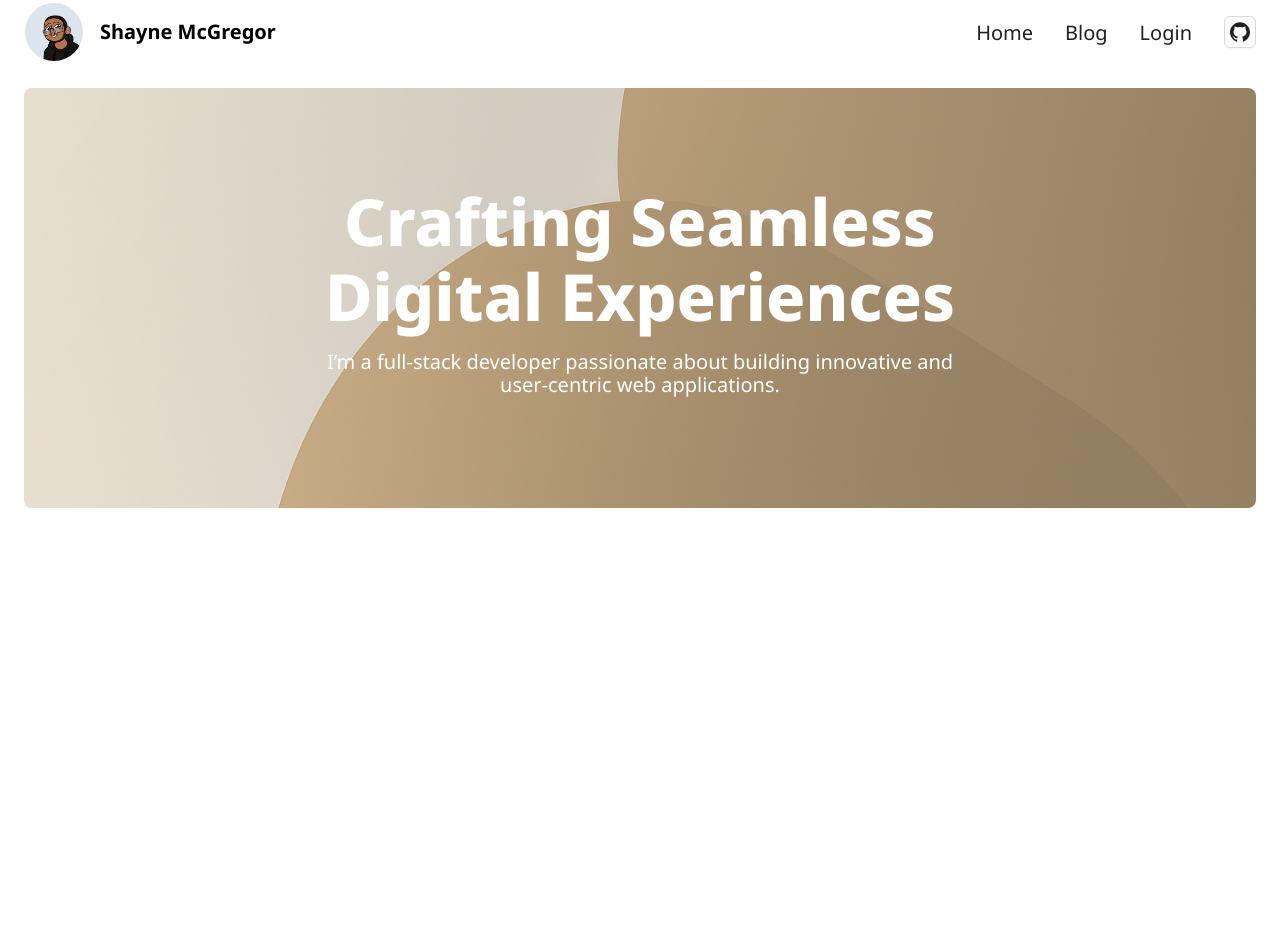
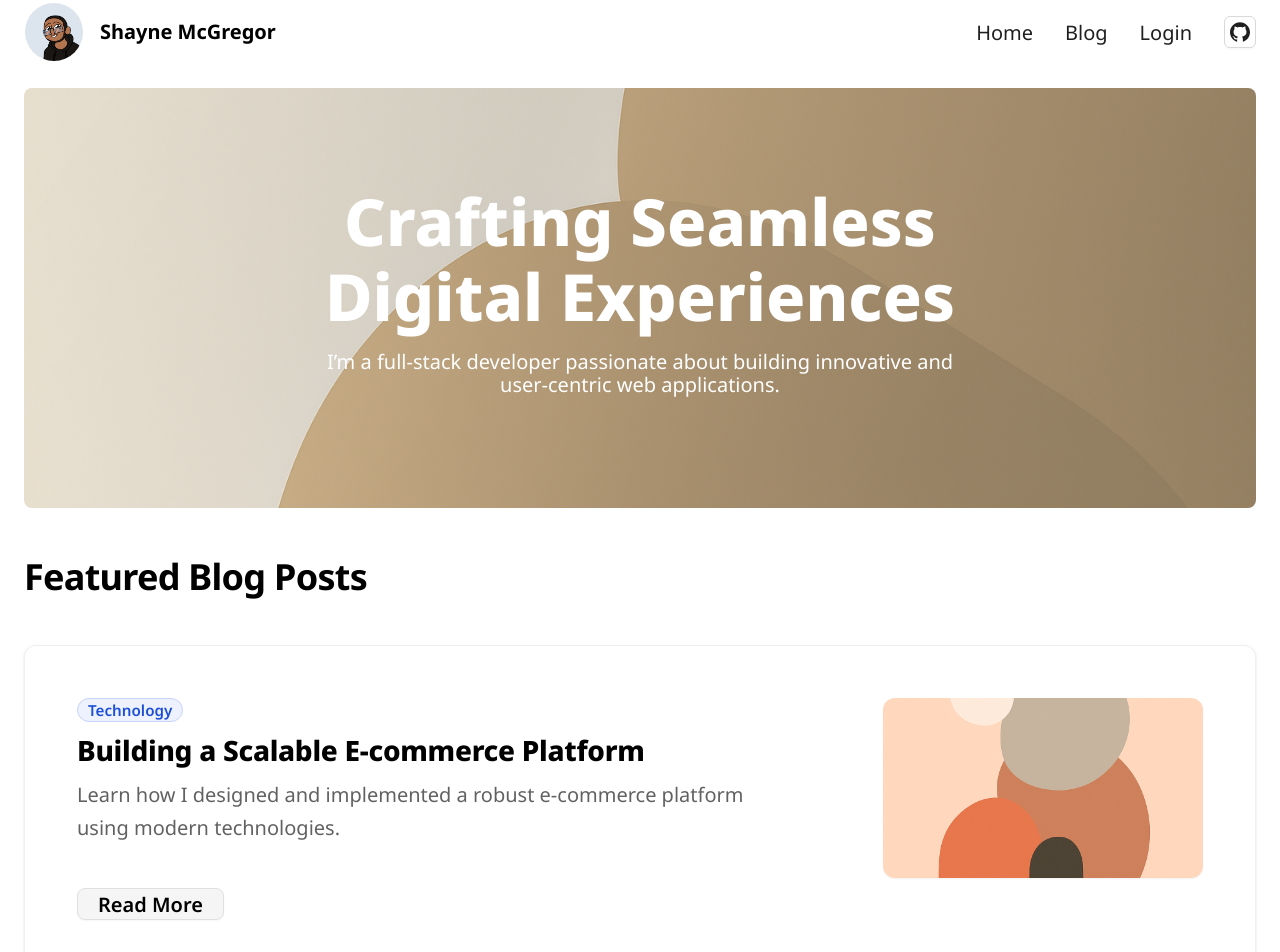
Before and after one commit to SMcGregor199/notion2github-FE, a React (Vite) app: page / in a window 1280 px wide. Shown: the top 952 px of the page. Before the commit the page ends 800 px from the top, so only its background shows below. Built offline with nearby package versions, Linux system fonts and the light colour scheme.

Commit message:
add blog card

```diff
--- a/package.json
+++ b/package.json
@@ -11,6 +11,8 @@
   },
   "dependencies": {
     "@ant-design/icons": "^6.1.0",
+    "@emotion/react": "^11.14.0",
+    "@emotion/styled": "^11.14.1",
     "antd": "^5.27.4",
     "react": "^19.1.1",
     "react-dom": "^19.1.1"
--- a/src/App.jsx
+++ b/src/App.jsx
@@ -1,36 +1,23 @@
-import {ConfigProvider, Layout, theme as antdTheme} from "antd";
+import {Layout, theme as antdTheme} from "antd";
+import { ThemeProvider } from "@emotion/react";
 import SiteHeader from "./components/Header";
 import Hero from "./components/Hero";
+import FeaturedBlogPosts from "./components/FeaturedBlogPosts";
 
 
 
 function App() {
+  const { token } = antdTheme.useToken();
   return (
-    <ConfigProvider
-      theme={{
-        algorithm: antdTheme.defaultAlgorithm,
-        token: {
-          colorPrimary: "#395662",
-          colorBgLayout: "#fff",
-          fontSize: "clamp(0.95rem, 2.8vw, 1.25rem)",
-          fontSizeHeading1: "clamp(1.5rem, 6.5vw, 4.0625rem)",
-          fontSizeHeading2: "clamp(1.25rem, 4vw, 2.25rem)",
-          fontSizeHeading3: "clamp(1.125rem, 3vw, 1.75rem)",
-          fontFamily: "'Noto Sans', system-ui, -apple-system, Segoe UI, Roboto, Helvetica, Arial, sans-serif",
-          fontFamilyCode: "'Fira Code', ui-monospace, SFMono-Regular, Menlo, Consolas, monospace",
-        },
-        components: {
-          Layout: { headerHeight: 64 },
-        },
-      }}
-    >
+    <ThemeProvider theme={{token}}>
     <Layout>
       <SiteHeader/>
       <Layout.Content style={{ padding: "24px" }} id="main">
         <Hero/>
+        <FeaturedBlogPosts/>
       </Layout.Content>
     </Layout>
-    </ConfigProvider>
+    </ThemeProvider>
   );
 }
 
--- /dev/null
+++ b/src/components/FeaturedBlogPosts.jsx
@@ -0,0 +1,106 @@
+import {Card, Flex, Typography, Tag, Button, Image} from 'antd'
+import styled from "@emotion/styled";
+
+const BlogButton = styled(Button)`
+  border-radius: 8px;
+  background-color: #f5f5f5;
+  color: #000;
+  font-weight: 600;
+  padding: 8px 20px;
+  border: 1px solid #e0e0e0;
+  transition: all 0.25s ease;
+  box-shadow: 0 1px 2px rgba(0, 0, 0, 0.04);
+
+  ${({ theme }) => `
+    &&&:hover {
+      background-color: ${theme.token.colorPrimary};
+      color: ${theme.token.colorTextLightSolid};
+      transform: translateY(-2px);
+      box-shadow: 0 3px 6px ${theme.token.colorPrimaryShadow || "rgba(0,0,0,0.15)"};
+    }
+
+    &&&:active {
+      transform: translateY(0px);
+      box-shadow: 0 1px 2px rgba(0, 0, 0, 0.08);
+    }
+
+    &&&:focus-visible {
+      outline: 2px solid ${theme.token.colorPrimary};
+      outline-offset: 3px;
+    }
+  `}
+`;
+
+function FeaturedBlogPosts(){
+    return(
+        <section>
+            <Typography.Title level={2}  style={{ margin: 0, fontWeight: 700, color: "black", paddingBlock: "clamp(24px, 6vh, 48px)",letterSpacing: "-0.02em"}}>
+                Featured Blog Posts
+            </Typography.Title>
+            <Card
+
+            style={{
+                borderRadius: 12,
+                boxShadow: "0 1px 3px rgba(0,0,0,0.1)",
+                padding: "clamp(16px, 3vw, 28px)"
+            }}
+            >
+                <Flex align="stretch" justify="space-between" gap={24} wrap="wrap">
+                    <Flex vertical gap={12} style={{flex:1, minWidth:240, paddingRight: "clamp(0px, 4vw, 28px)"}}>
+                        <Tag color="geekblue" style={{ width: "fit-content", background: "#eef2ff",
+                            color: "#1d4ed8",
+                            border: "1px solid #c7d2fe",
+                            padding: "2px 10px",
+                            borderRadius: 9999,
+                            fontWeight: 600,
+                            fontSize: "clamp(0.8rem, 0.25vw + 0.78rem, 0.95rem)",
+                            lineHeight: 1.2, }}
+                        >
+                            Technology
+                        </Tag>
+                        <Typography.Title
+                            level={3}
+                            style={{
+                            margin: 0,
+                            fontWeight: 800,
+                            color: "black",
+                            letterSpacing: "-0.01em",
+                            fontSize: "clamp(1.25rem, 1.2vw + 1rem, 1.75rem)"
+                            }}
+                        >
+                            Building a Scalable E-commerce Platform
+                        </Typography.Title>
+                        <Typography.Paragraph
+                            style={{
+                            marginBottom: 16,
+                            color: "rgba(0,0,0,0.62)",
+                            lineHeight: 1.65,
+                            fontSize: "clamp(1rem, 0.4vw + 0.95rem, 1.25rem)",
+                            maxWidth: "62ch"
+                            }}
+                        >
+                            Learn how I designed and implemented a robust e-commerce platform using
+                            modern technologies.
+                        </Typography.Paragraph>
+                        <div style={{paddingTop:"1rem"}}>
+                            <BlogButton rootClassName="blog-btn" variant="solid"  type="default">Read More</BlogButton>
+                        </div>
+                    </Flex>
+
+                    <Image
+                        src="/blog-thumbnail.png"
+                        alt="Abstract illustration for the article"
+                        width={320}
+                        height={180}
+                        style={{ borderRadius: 12, objectFit: "cover",flexShrink: 0,
+                                boxShadow: "0 1px 2px rgba(0,0,0,0.06)"
+                        }}
+                        preview={false}
+                    />
+                </Flex>
+            </Card>
+        </section>
+    )
+}
+
+export default FeaturedBlogPosts
--- a/src/main.jsx
+++ b/src/main.jsx
@@ -3,7 +3,26 @@ import { createRoot } from 'react-dom/client'
 import "antd/dist/reset.css";
 import "./index.css";
 import App from './App.jsx'
+import { ConfigProvider, theme as antdTheme } from 'antd';
 
 createRoot(document.getElementById('root')).render(
-<App />
+        <ConfigProvider
+      theme={{
+        algorithm: antdTheme.defaultAlgorithm,
+        token: {
+          colorPrimary: "#D86F44",
+          colorTextLightSolid: "#fff",
+          colorBgLayout: "#fff",
+          fontSize: "clamp(0.95rem, 2.8vw, 1.25rem)",
+          fontSizeHeading1: "clamp(1.5rem, 6.5vw, 4.0625rem)",
+          fontSizeHeading2: "clamp(1.25rem, 4vw, 2.25rem)",
+          fontSizeHeading3: "clamp(1.125rem, 3vw, 1.75rem)",
+          fontFamily: "'Noto Sans', system-ui, -apple-system, Segoe UI, Roboto, Helvetica, Arial, sans-serif",
+          fontFamilyCode: "'Fira Code', ui-monospace, SFMono-Regular, Menlo, Consolas, monospace",
+        },
+        components: {
+          Layout: { headerHeight: 64 },
+        },
+      }}
+    ><App /></ConfigProvider>
 )
```
Also changed, not shown: public/blog-thumbnail.png (added), 1 other file (tests, documents, lock files or other folders).
